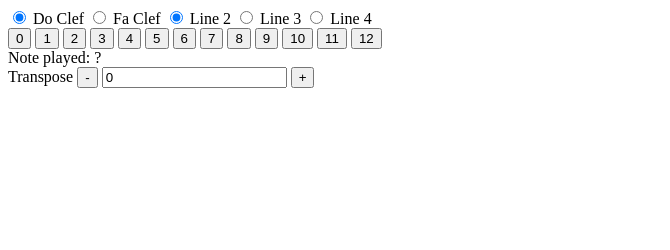
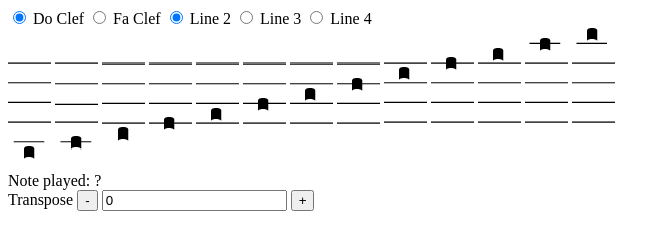
Before and after one commit to kbipp/neumepiano, a plain HTML site: page index.html in a window 1280 px wide. Shown: the whole page, without its empty margins (0-670 px from the left). Drawn offline with Linux system fonts and the light colour scheme.

Commit message:
Replace buttons with actual nueme images

```diff
--- a/index.html
+++ b/index.html
@@ -27,19 +27,19 @@
 
   <!-- Numes -->
   <div>
-    <button id="nume0" class="numeButton" value="0">0</button>
-    <button id="nume1" class="numeButton" value="1">1</button>
-    <button id="nume2" class="numeButton" value="2">2</button>
-    <button id="nume3" class="numeButton" value="3">3</button>
-    <button id="nume4" class="numeButton" value="4">4</button>
-    <button id="nume5" class="numeButton" value="5">5</button>
-    <button id="nume6" class="numeButton" value="6">6</button>
-    <button id="nume7" class="numeButton" value="7">7</button>
-    <button id="nume8" class="numeButton" value="8">8</button>
-    <button id="nume9" class="numeButton" value="9">9</button>
-    <button id="nume10" class="numeButton" value="10">10</button>
-    <button id="nume11" class="numeButton" value="11">11</button>
-    <button id="nume12" class="numeButton" value="12">12</button>
+    <input type="image" src="img/neume_0.png" alt="Neume 0" value="0">
+    <input type="image" src="img/neume_1.png" alt="Neume 1" value="1">
+    <input type="image" src="img/neume_2.png" alt="Neume 2" value="2">
+    <input type="image" src="img/neume_3.png" alt="Neume 3" value="3">
+    <input type="image" src="img/neume_4.png" alt="Neume 4" value="4">
+    <input type="image" src="img/neume_5.png" alt="Neume 5" value="5">
+    <input type="image" src="img/neume_6.png" alt="Neume 6" value="6">
+    <input type="image" src="img/neume_7.png" alt="Neume 7" value="7">
+    <input type="image" src="img/neume_8.png" alt="Neume 8" value="8">
+    <input type="image" src="img/neume_9.png" alt="Neume 9"  value="9">
+    <input type="image" src="img/neume_10.png" alt="Neume 10" value="10">
+    <input type="image" src="img/neume_11.png" alt="Neume 11" value="11">
+    <input type="image" src="img/neume_12.png" alt="Neume 12" value="12">
   </div>
   <div>Note played: <span id="notePlayed">?</span></div>
 
--- a/numepiano.js
+++ b/numepiano.js
@@ -16,7 +16,7 @@ const NumePiano = (() => {
   const DEFAULT_OCTAVE = 4;
 
   function registerClickListeners() {
-    const numeButtons = document.getElementsByClassName('numeButton');
+    const numeButtons = document.querySelectorAll('input[type="image"]');
     const transposeAmount = document.getElementById('transpose');
 
     for (let i = 0; i < numeButtons.length; i++) {
```
Also changed, not shown: img/neume_0.png (added), img/neume_1.png (added), img/neume_10.png (added), img/neume_11.png (added), img/neume_12.png (added), img/neume_2.png (added), img/neume_3.png (added), img/neume_4.png (added), img/neume_5.png (added), img/neume_6.png (added), img/neume_7.png (added), img/neume_8.png (added), img/neume_9.png (added).
